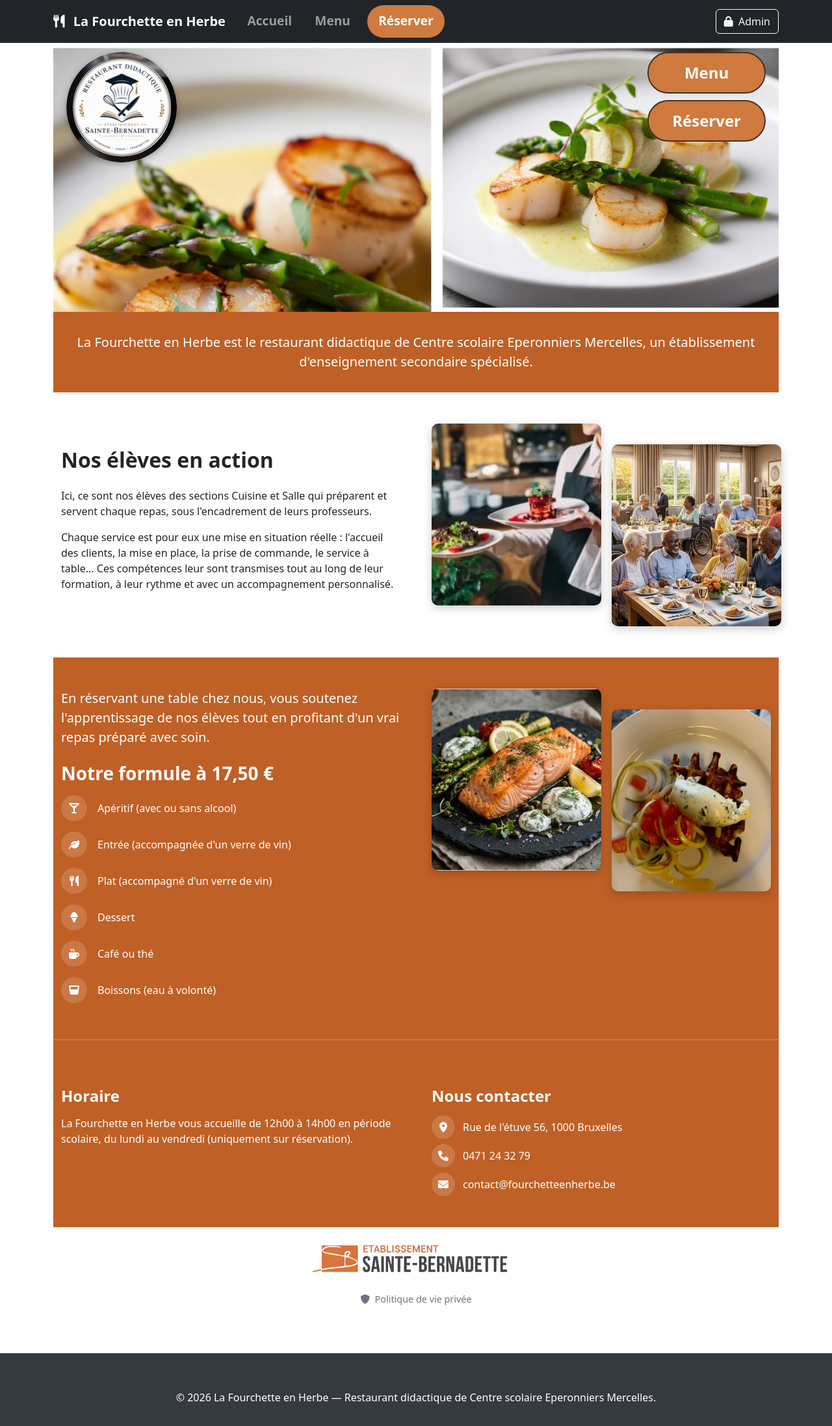
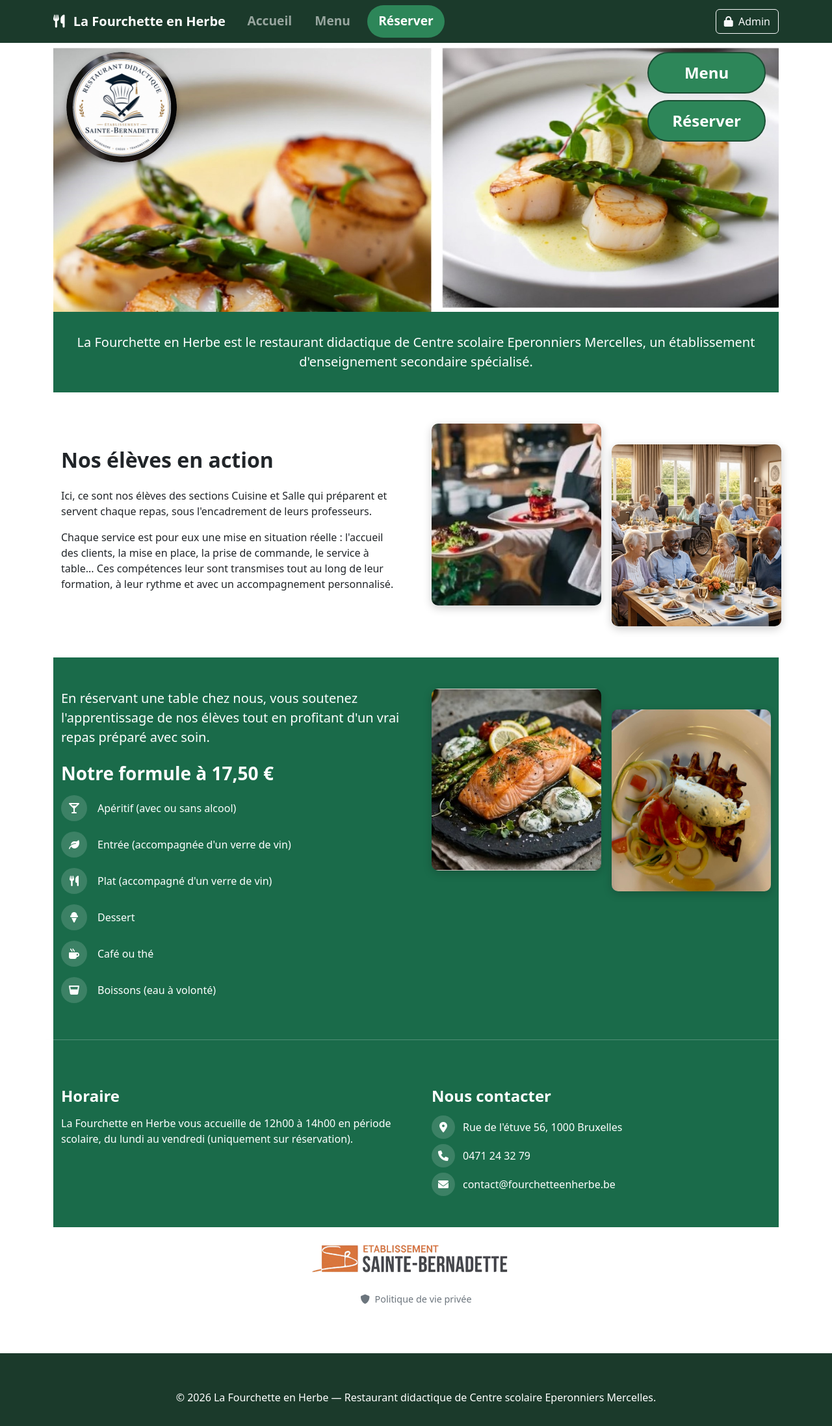
Before and after one commit to ZAHIRI1398/RestAnis, a Flask app: page /accueil in a window 1280 px wide. Shown: the whole page at 65% size. Run offline with Flask 3, Linux system fonts and the light colour scheme; some libraries are stand-ins or nearby versions.

Commit message:
Nouveau palette couleur vert pour differencier du projet Bouche a Oreilles

```diff
--- a/templates/accueil.html
+++ b/templates/accueil.html
@@ -15,13 +15,13 @@
     }
     .hero-actions { position: absolute; top: 20px; right: 20px; display: flex; flex-direction: column; gap: .6rem; }
     .btn-hero {
-        background: #cf7a3e; border: 2px solid #4a2f1f; color: #fff; font-weight: 700;
+        background: #2d8659; border: 2px solid #1a4d33; color: #fff; font-weight: 700;
         border-radius: 50px; padding: .75rem 2.25rem; font-size: 1.5rem;
     }
-    .btn-hero:hover { background: #b5652e; color: #fff; }
+    .btn-hero:hover { background: #1f6b47; color: #fff; }
 
-    .band-intro { background: #BF6026; color: #fff; padding: 2rem 0; }
-    .band-formule { background: #BF6026; color: #fff; padding: 3rem 0; }
+    .band-intro { background: #1a6b4a; color: #fff; padding: 2rem 0; }
+    .band-formule { background: #1a6b4a; color: #fff; padding: 3rem 0; }
 
     .photo-collage { display: flex; gap: 1rem; align-items: flex-start; }
     .photo-collage img {
--- a/templates/base.html
+++ b/templates/base.html
@@ -24,16 +24,16 @@
             padding: .65rem 1.1rem !important;
         }
         .nav-link-highlight {
-            background: #cf7a3e;
+            background: #2d8659;
             border-radius: 50px;
             color: #fff !important;
             margin-left: .5rem;
         }
         .nav-link-highlight:hover {
-            background: #b5652e;
+            background: #1f6b47;
         }
         .footer {
-            background-color: #343a40;
+            background-color: #1b3a2b;
             color: white;
             padding: 2rem 0;
             margin-top: 3rem;
@@ -43,7 +43,7 @@
 </head>
 <body>
     <!-- Navigation -->
-    <nav class="navbar navbar-expand-lg navbar-dark bg-dark fixed-top">
+    <nav class="navbar navbar-expand-lg navbar-dark fixed-top" style="background-color: #1b3a2b;">
         <div class="container">
             <a class="navbar-brand" href="{{ url_for('accueil') }}">
                 <i class="fas fa-utensils me-2"></i> La Fourchette en Herbe
```
Also changed, not shown: static/style.css (+4 -4 lines).
